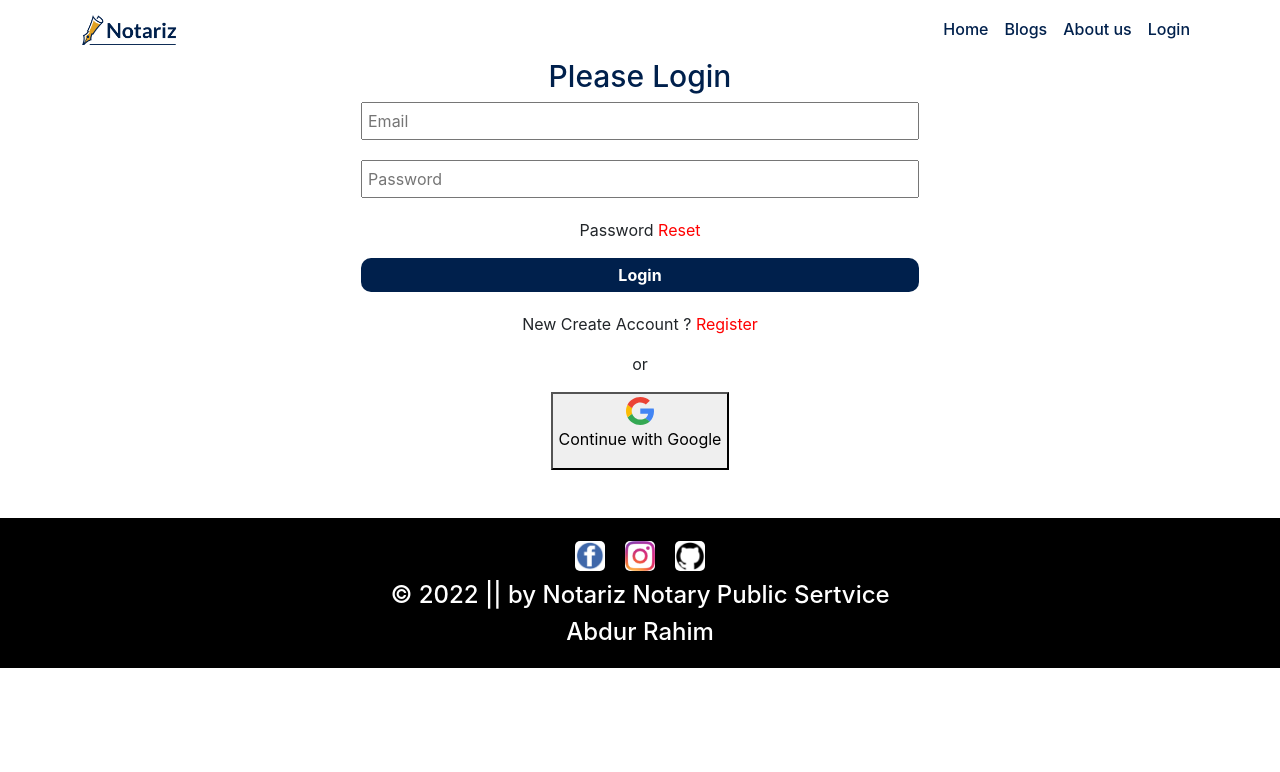
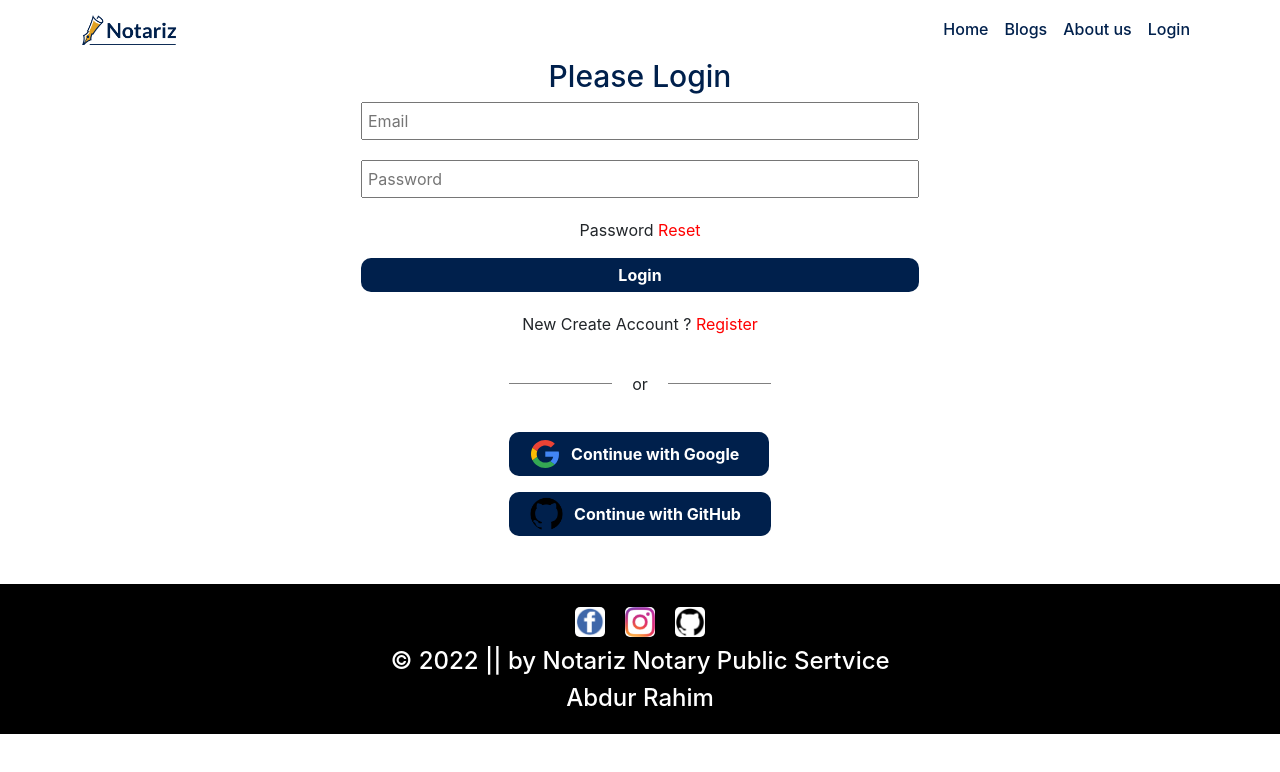
Before and after one commit to rahimwebdeveloper/independent-service-provide, a React (Create React App) app: page /login in a window 1280 px wide. Shown: the top 772 px of the page. Built offline with nearby package versions, Linux system fonts and the light colour scheme; no server answers.

Commit message:
loading done

```diff
--- a/src/pages/CheckOut/CheckOut.js
+++ b/src/pages/CheckOut/CheckOut.js
@@ -3,7 +3,7 @@ import React from 'react';
 const CheckOut = () => {
     return (
         <div className='container'>
-            <h2>Please is CheckOut  </h2>
+            <h2 style={{height:"400px"}} className="d-flex justify-content-center align-items-center">Please is CheckOut  </h2>
         </div>
     );
 };
--- a/src/pages/Login/Login/Login.js
+++ b/src/pages/Login/Login/Login.js
@@ -1,6 +1,6 @@
 import React, { useRef, useState } from 'react';
 import { Link, useNavigate } from 'react-router-dom';
-import { useSendPasswordResetEmail, useSignInWithEmailAndPassword } from 'react-firebase-hooks/auth';
+import { useAuthState, useSendPasswordResetEmail, useSignInWithEmailAndPassword } from 'react-firebase-hooks/auth';
 import Social from '../Social/Social';
 import './Login.css'
 import auth from '../../../firebase.init';
@@ -12,10 +12,13 @@ const Login = () =>{
     const passwordRef = useRef();
     const location = useNavigate();
     const navigate = useNavigate();
+
+    const [user, loading, error] = useAuthState(auth);
+
     let from = location.state?.from?.pathname || "/";
 
-    const [signInWithEmailAndPassword, user, loading, error] = useSignInWithEmailAndPassword(auth);
-    const [sendPasswordResetEmail, sending, error1 ] = useSendPasswordResetEmail(auth);
+    const [signInWithEmailAndPassword ] = useSignInWithEmailAndPassword(auth);
+    const [sendPasswordResetEmail, sending] = useSendPasswordResetEmail(auth);
 
     const handleSign = event => {
         event.preventDefault();
--- a/src/pages/Login/Register/Register.js
+++ b/src/pages/Login/Register/Register.js
@@ -1,6 +1,6 @@
 import React, { useRef } from 'react';
 import { Link, useNavigate } from 'react-router-dom';
-import { useCreateUserWithEmailAndPassword } from 'react-firebase-hooks/auth';
+import { useAuthState, useCreateUserWithEmailAndPassword } from 'react-firebase-hooks/auth';
 import Social from '../Social/Social';
 import auth from '../../../firebase.init';
 
@@ -9,8 +9,8 @@ const Register = () => {
     const emailRef = useRef();
     const passwordRef = useRef();
     const navigate = useNavigate();
-
-    const [createUserWithEmailAndPassword, user, loading, error] =
+    const [user, loading, error] = useAuthState(auth);
+    const [createUserWithEmailAndPassword] =
     useCreateUserWithEmailAndPassword(auth, { sendEmailVerification: true});
 
     const handleCreateUser = event => {
--- a/src/pages/Login/RequerAuth/RequreAuth.js
+++ b/src/pages/Login/RequerAuth/RequreAuth.js
@@ -5,8 +5,14 @@ import { Navigate, useLocation } from 'react-router-dom';
 import auth from '../../../firebase.init';
 
 const RequreAuth = ({children}) => {
-    const [user] = useAuthState(auth)
+    const [user, loading] = useAuthState(auth)
     const location = useLocation();
+
+    if(loading){
+        return (
+            <h1 style={{height:"400px"}} className=' container d-flex justify-content-center align-items-center'>Loading...</h1>
+        );
+    }
 
     if(!user){
         return <Navigate to="/login" state={{ from: location }} replace />;
--- a/src/pages/Login/Social/Social.css
+++ b/src/pages/Login/Social/Social.css
@@ -0,0 +1,31 @@
+.or-content {
+    display: flex;
+    justify-content: center;
+    align-items: center;
+    width: 100%;
+}
+
+.or-content div {
+    width: 100%;
+    border-top: 1px solid gray;
+}
+
+.or-content p {
+    margin: 20px 20px;
+}
+
+.google-auth {
+    display: flex;
+    align-items: center;
+    justify-content: center;
+    padding: 0px 20px;
+    background-color: #00204C;
+    border: none;
+    border-radius: 10px ;
+}
+
+.google-auth p{
+    margin: 10px;
+    color: white;
+    font-weight: 700;
+}
--- a/src/pages/Login/Social/Social.js
+++ b/src/pages/Login/Social/Social.js
@@ -1,23 +1,40 @@
 import React from 'react';
 import './Social.css'
 import GoogleLogo from '../../../Images/google.svg'
+import github from '../../../Images/logo/github.png'
+import { useSignInWithGithub, useSignInWithGoogle } from 'react-firebase-hooks/auth';
+import auth from '../../../firebase.init';
 
 
 const Social = () => {
+    const [signInWithGoogle ] = useSignInWithGoogle(auth);
+
+    const [signInWithGithub] = useSignInWithGithub(auth);
+
+
+
     return (
-        <div>
+        <div className='container d-flex justify-content-center'>
+            <div>
             <div className="or-content">
-                <div className="right"/>
+                <div></div>
                 <p>or</p>
-                <div className="left" />
+                <div></div>
             </div>
-            <div>
-                <button>
+            <div className='mt-3'>
+                <button onClick={() => signInWithGoogle()} className='google-auth'>
                     <img src={GoogleLogo} alt='' />
                     <p> Continue with Google </p>
                 </button>
             </div>
+            <div className='mt-3'>
+                <button onClick={() => signInWithGithub()} className='google-auth'>
+                    <img width={35} src={github} alt='' />
+                    <p> Continue with GitHub </p>
+                </button>
+            </div>
 
+            </div>
         </div>
     );
 };
```
